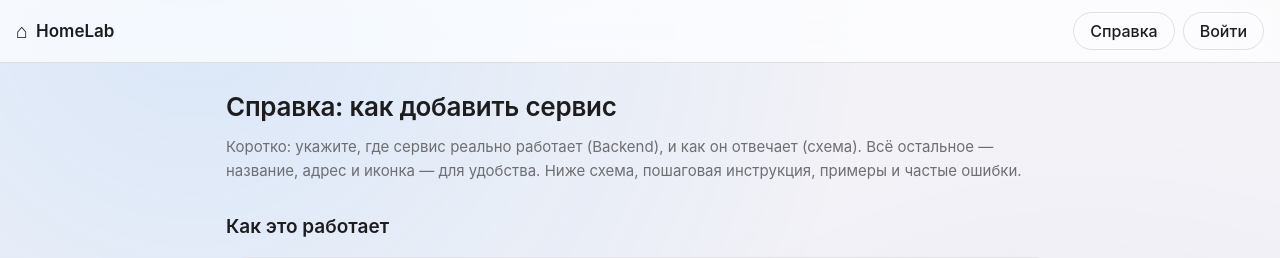
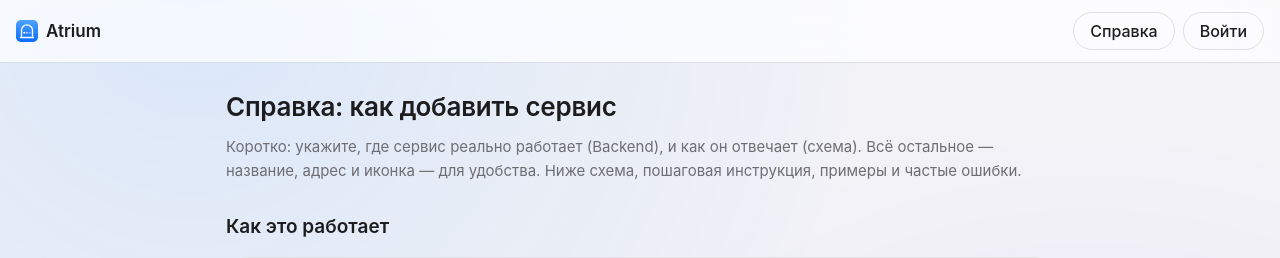
Before and after one commit to ArsIS-02/atrium, a Flask app: page /help in a window 1280 px wide. Shown: the top 258 px of the page. Run offline with Flask 3, Linux system fonts and the light colour scheme.

Commit message:
Переименование в Atrium
- заголовок панели и шапка: логотип и название Atrium
- фавикон заменён на логотип
- имя контейнера и образа: atrium
- документация и комментарии обновлены
Пути и переменные окружения (HOMELAB_DIR, CADDY_IMPORT, ZONE) не менялись.

```diff
--- a/app/main.py
+++ b/app/main.py
@@ -1,4 +1,4 @@
-"""MyHomeLaboratory: панель и редактор каталога сервисов домашней сети."""
+"""Atrium: панель и редактор каталога сервисов домашней сети."""
 from __future__ import annotations
 
 import datetime
@@ -203,7 +203,7 @@ def load() -> dict:
 
 def save(data: dict) -> None:
     header = ('# Единый источник истины: сервисы домашней лаборатории.\n'
-              '# Правится через MyHomeLaboratory (можно и вручную).\n'
+              '# Правится через Atrium (можно и вручную).\n'
               '# Поля: name, title, group, backend, scheme (http|https), path, insecure, auth, icon, description, href\n\n')
     tmp = SERVICES_YAML.with_name(SERVICES_YAML.name + '.tmp')
     tmp.write_text(header + yaml.safe_dump(data, allow_unicode=True, sort_keys=False,
--- a/app/static/app.css
+++ b/app/static/app.css
@@ -1,4 +1,4 @@
-/* MyHomeLaboratory: Apple-стиль, светлая и тёмная темы по системе */
+/* Atrium: Apple-стиль, светлая и тёмная темы по системе */
 :root {
   --bg: #f2f2f7;
   --bg-grad-a: rgba(10, 132, 255, 0.10);
--- a/app/static/app.js
+++ b/app/static/app.js
@@ -1,4 +1,4 @@
-// MyHomeLaboratory: живые статусы, поиск, редактор
+// Atrium: живые статусы, поиск, редактор
 (() => {
   const STATUS_MS = 10000;
   const LABEL = { ok: 'Работает', warn: 'Нужен вход', bad: 'Недоступен', pending: 'Проверяется…' };
--- a/app/templates/base.html
+++ b/app/templates/base.html
@@ -5,13 +5,13 @@
   <meta name="viewport" content="width=device-width, initial-scale=1, viewport-fit=cover">
   <meta name="color-scheme" content="light dark">
   <meta name="csrf-token" content="{{ csrf_token() }}">
-  <title>{{ title or 'HomeLab' }}</title>
+  <title>{{ title or 'Atrium' }}</title>
   <link rel="icon" type="image/svg+xml" href="{{ url_for('static', filename='favicon.svg') }}">
   <link rel="stylesheet" href="{{ url_for('static', filename='app.css') }}">
 </head>
 <body{% if bg %} class="has-bg" style="--bg-url: url({{ bg.url }}); --bg-dim: {{ bg.dim }}"{% endif %}>
   <header class="appbar">
-    <a class="brand" href="{{ url_for('index') }}"><span class="logo" aria-hidden="true">⌂</span>HomeLab</a>
+    <a class="brand" href="{{ url_for('index') }}"><img class="logo" src="{{ url_for('static', filename='logo.svg') }}" width="22" height="22" alt="">Atrium</a>
     <div class="search-slot">{% block search %}{% endblock %}</div>
     <nav class="appnav" aria-label="Действия">
       <a class="btn ghost" href="{{ url_for('help_page') }}">Справка</a>
--- a/app/templates/help.html
+++ b/app/templates/help.html
@@ -110,7 +110,7 @@
 
   <section>
     <h2>Вход и PIN</h2>
-    <p>PIN из 9 цифр задаёт администратор на сервере командой <code>podman exec -it myhomelab flask set-pin</code>. Хранится только хеш. После пяти неверных попыток вход блокируется на 15 минут.</p>
+    <p>PIN из 9 цифр задаёт администратор на сервере командой <code>podman exec -it atrium flask set-pin</code>. Хранится только хеш. После пяти неверных попыток вход блокируется на 15 минут.</p>
   </section>
 </main>
 {% endblock %}
--- a/app/templates/login.html
+++ b/app/templates/login.html
@@ -18,7 +18,7 @@
     </div>
     {% else %}
     <p class="notice warn">PIN ещё не задан. Администратор задаёт его на сервере командой:</p>
-    <pre class="cmd">podman exec -it myhomelab flask set-pin</pre>
+    <pre class="cmd">podman exec -it atrium flask set-pin</pre>
     <div class="form-actions">
       <a class="btn" href="{{ url_for('index') }}">Назад</a>
     </div>
```
Also changed, not shown: README.md, app/static/favicon.svg, deploy/README.md.
